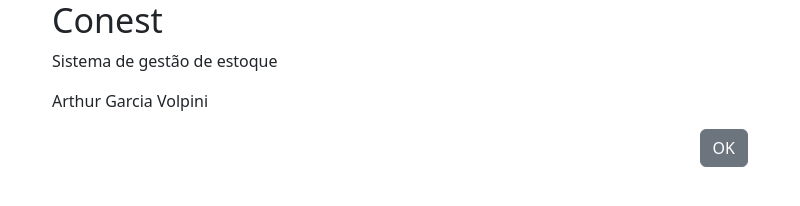
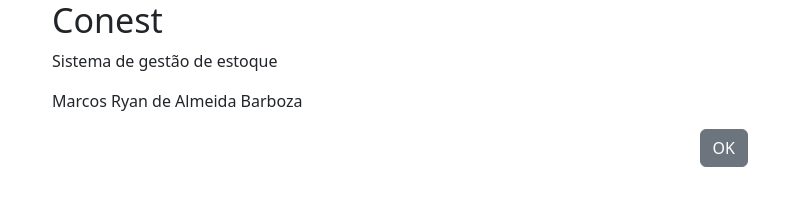
Before and after one commit to mryanalmeida/conestv1, an Electron app: page src/views/sobre.html in a window 800 px wide. Drawn offline with Linux system fonts and the light colour scheme.

Commit message:
conestv1

```diff
--- a/src/views/sobre.html
+++ b/src/views/sobre.html
@@ -14,7 +14,7 @@
     <div class="container">
         <h1>Conest</h1>
         <p>Sistema de gestão de estoque</p>
-        <p>Arthur Garcia Volpini</p>
+        <p>Marcos Ryan de Almeida Barboza</p>
         <button class="btn btn-secondary float-end" onclick="fechar()">OK</button>
     </div>
     <script src="../public/js/bootstrap.min.js"></script>
```
